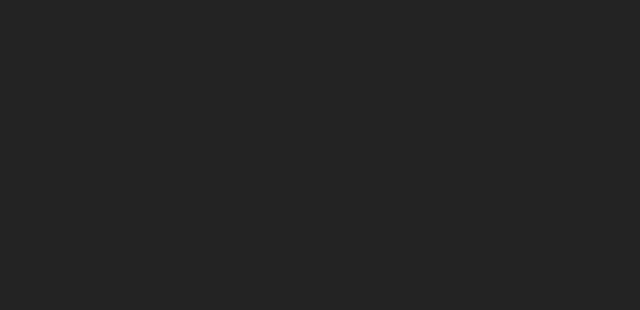
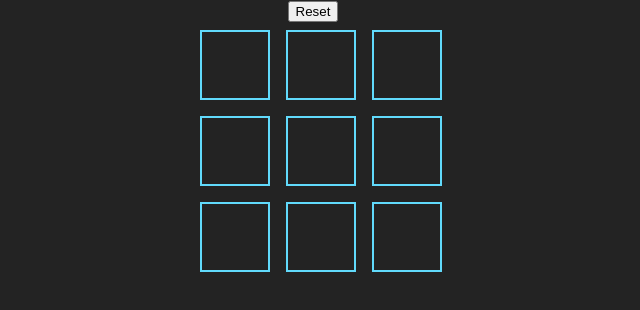
Before and after one commit to KajsiaAnderson/tic-tac-toe, a React (Create React App) app: page / in a window 1280 px wide. Shown: the top 310 px of the page, without its empty margins (327-967 px from the left). Built offline with nearby package versions, Linux system fonts and the light colour scheme.

Commit message:
added .map to component and handled user click events

```diff
--- a/src/App.js
+++ b/src/App.js
@@ -6,13 +6,27 @@
   const [squares, setSquares] = useState(["", "", "", "", "", "", "", "", "",])
   const [player, setPlayer] = useState(true)
 
+  const handleClick = () => {
+    setSquares(["", "", "", "", "", "", "", "", "",])
+    setPlayer(true)
+  }
+
   return (
     <div className="App">
-      <Square
-        squares={squares}
-        setSquares={setSquares}
-        player={player}
-        setPlayer={setPlayer} />
+      <button onClick={handleClick}>Reset</button>
+      <div className="container">
+        {squares.map((value, index) => {
+          return (
+            <Square
+              squares={squares}
+              setSquares={setSquares}
+              player={player}
+              setPlayer={setPlayer}
+              squareValue={value}
+              index={index} />
+          )
+        })}
+      </div>
     </div>
   );
 }
--- a/src/Square.jsx
+++ b/src/Square.jsx
@@ -1,10 +1,24 @@
 import React from 'react'
 
 function Square(props) {
+    function handleClick() {
+        if (!props.squareValue) {
+            if (props.player) {
+                props.squares.splice(props.index, 1, "X");
+                props.setSquares(props.squares);
+                props.setPlayer(!props.player);
+            } else {
+                props.squares.splice(props.index, 1, "O");
+                props.setSquares(props.squares);
+                props.setPlayer(!props.player);
+            }
+        }
+    }
     return (
-        console.log(props.squares, props.player)
-        // <div className='square'>
-        // </div>
+        // console.log(props.squares, props.player)
+        <div className='square' onClick={handleClick}>
+            {props.squareValue === "O" ? <img src="https://cdn.discordapp.com/attachments/830137099042816080/984895322184634448/devcircle_1.png" alt="Devmountain circle" /> : props.squareValue}
+        </div>
     )
 }
 
```
